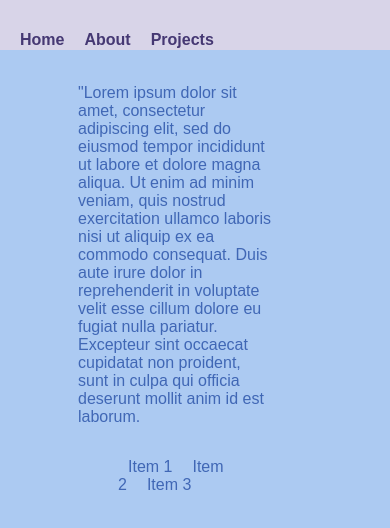
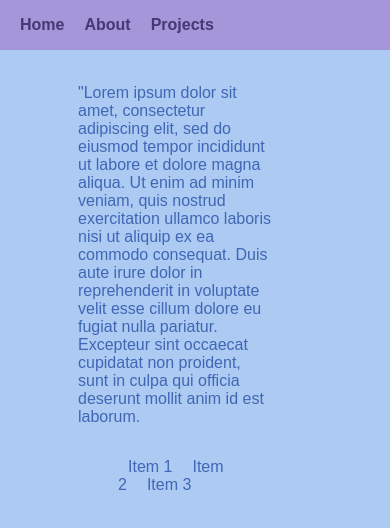
Before and after one commit to mellygriffin/portfolio-website, a React (Vite) app: page / in a window 390 px wide. Shown: the top 528 px of the page. Built offline with nearby package versions, Linux system fonts and the light colour scheme.

Commit message:
Fixed nav bar for smaller window sizes

```diff
--- a/src/components/NavBar/NavBar.css
+++ b/src/components/NavBar/NavBar.css
@@ -1,15 +1,12 @@
-nav {
+#navlist {
     position: fixed;
     top: 0;
     left: 0;
     line-height: 5;
+    margin-right: 20px;
     width: 100px;
     height: 100vh;
-    margin-right: 20px;
     background-color: #A496D9;
-  }
-
-  #navlist {
     list-style: none;
     margin: 0;
     padding-left: 10px;
@@ -45,20 +42,16 @@ nav {
   }
 
   @media only screen and (max-width: 600px) {
-    nav {
-      width: 100%;
-      max-height: 50px;
-      line-height: 5;
-      margin-bottom: 10px;
-      background-color: #d8d4e8;
-    }
-
-    ul {
-      max-height: fit-content;
-    }
 
     #navlist {
-      margin-bottom: 10px;;
+      width: 100%;
+      height: 50px;
+      line-height: 50px;
+      margin-bottom: 10px;
+      position: fixed;
+      top: 0;
+      background-color: #A496D9;
+      margin-bottom: 10px;
     }
 
     li {
```
